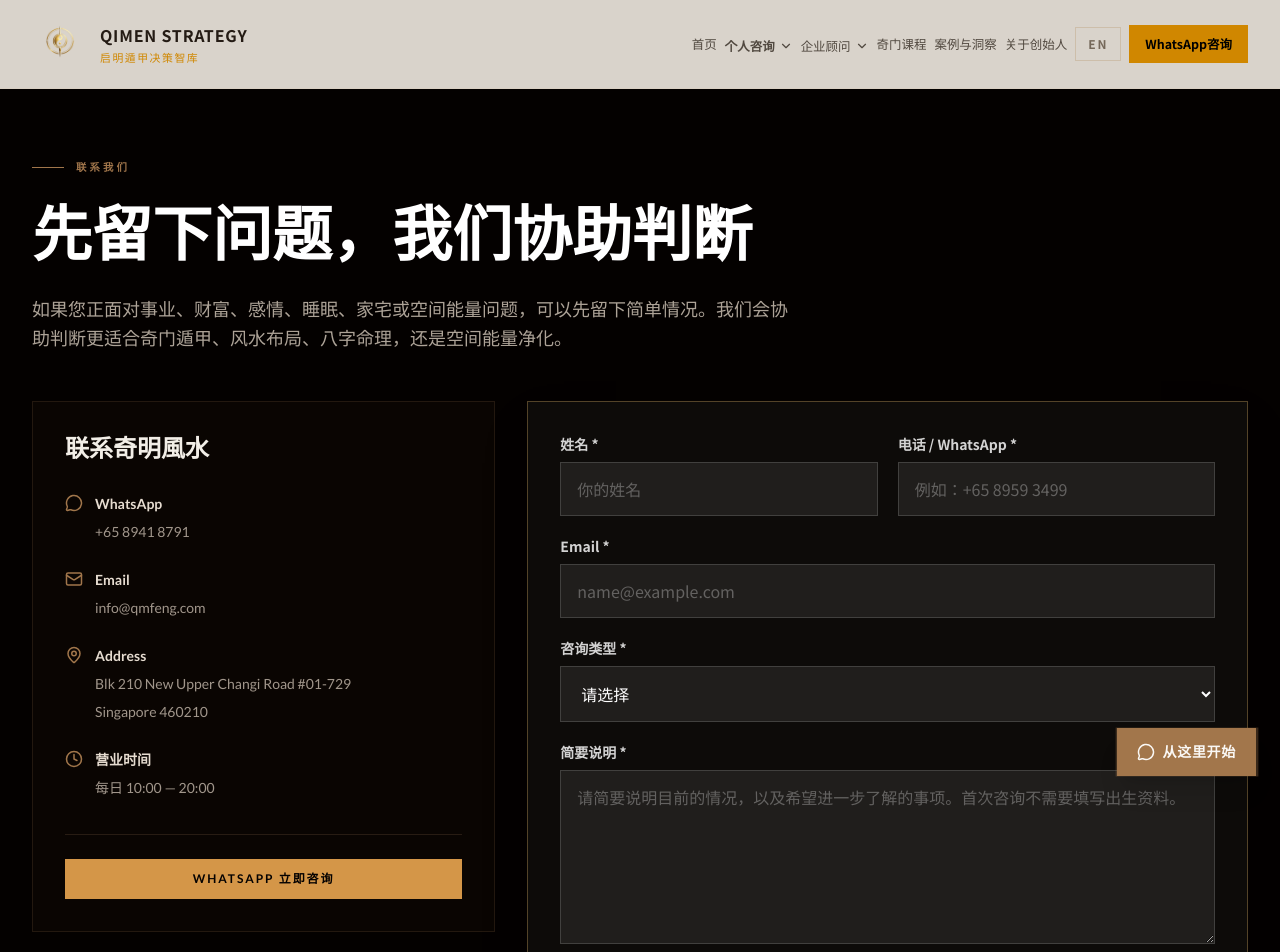
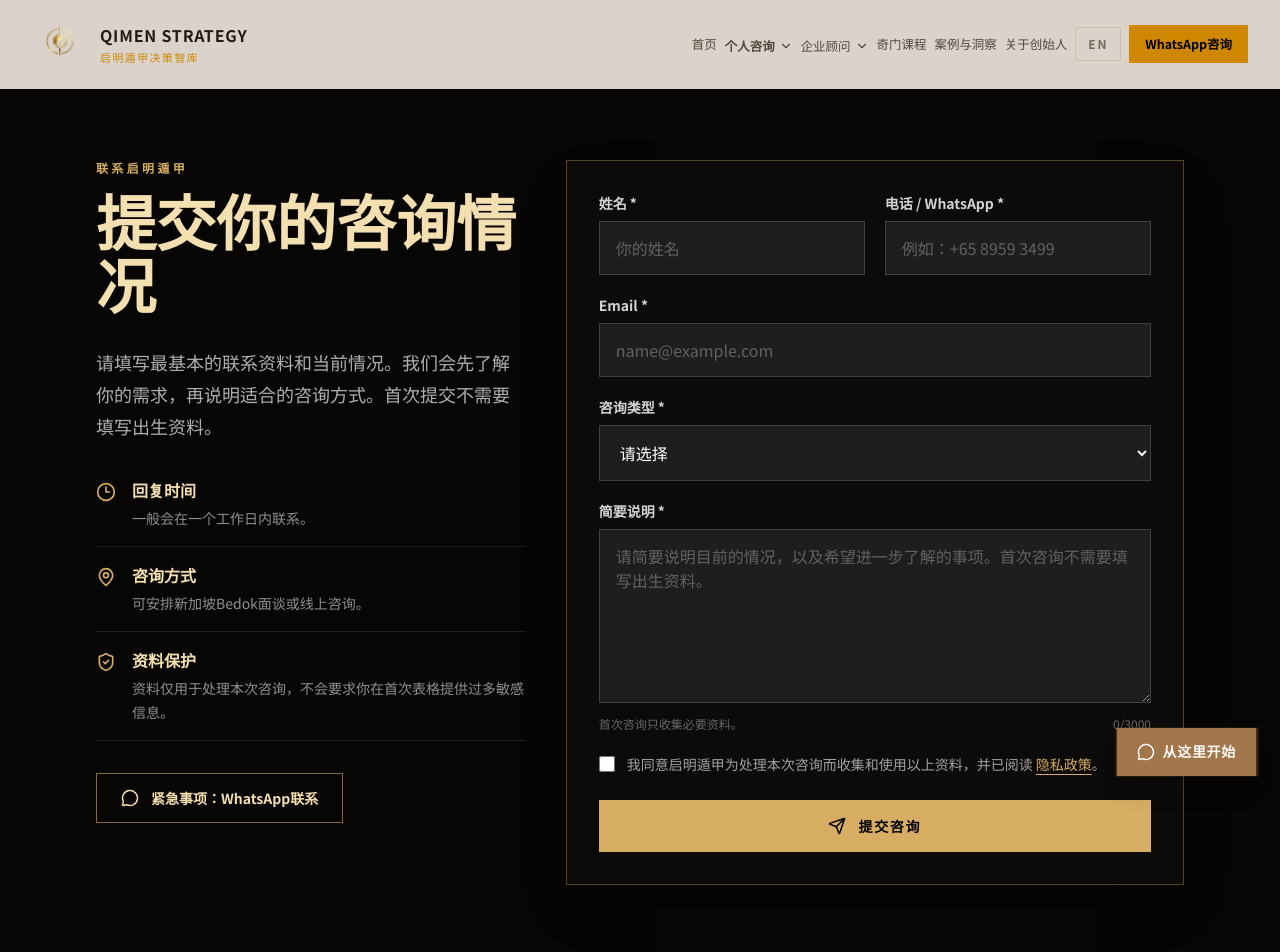
Before and after one commit to BODHIWONG/qmfeng-website, a Next.js app: page /contact in a window 1280 px wide. Shown: the top 952 px of the page. Built offline with nearby package versions, Linux system fonts and the light colour scheme.

Commit message:
Replace legacy contact page with native enquiry route

```diff
--- a/app/contact/page.tsx
+++ b/app/contact/page.tsx
@@ -1,138 +1,24 @@
-"use client";
+import type { Metadata } from "next";
+import ContactPageContent from "@/components/contact-page-content";
+import { LanguageProvider } from "@/contexts/language-context";
 
-import { LanguageProvider } from "@/contexts/language-context";
-import { useLanguage } from "@/contexts/language-context";
-import Navbar from "@/components/navbar";
-import Footer from "@/components/footer";
-import FloatingActions from "@/components/floating-actions";
-import ConsultationForm from "@/components/consultation-form";
-import { MapPin, Clock, Mail, MessageCircle } from "lucide-react";
-
-const WA_LINK = "https://wa.me/6589418791?text=Hello%20Master%20Qiming%2C%20I%20would%20like%20to%20enquire.";
-
-function ContactContent() {
-  const { t } = useLanguage();
-
-  return (
-    <div className="min-h-screen bg-[oklch(0.08_0.02_60)] text-white">
-      <Navbar />
-
-      <main className="container pt-32 pb-20 md:pt-40 md:pb-28">
-        <div className="mb-12 max-w-3xl">
-          <div className="mb-6 flex items-center gap-3">
-            <div className="h-px w-8 bg-[oklch(0.60_0.08_65)]" />
-            <span
-              className="text-[0.65rem] font-semibold uppercase tracking-[0.3em] text-[oklch(0.60_0.08_65)]"
-              style={{ fontFamily: "var(--font-lato), sans-serif" }}
-            >
-              {t("联系我们", "Contact")}
-            </span>
-          </div>
-
-          <h1
-            className="mb-5 text-4xl font-bold leading-tight md:text-6xl"
-            style={{ fontFamily: "var(--font-cormorant), var(--font-noto-serif), serif" }}
-          >
-            {t("先留下问题，我们协助判断", "Leave Your Question for Initial Review")}
-          </h1>
-
-          <p
-            className="text-base leading-relaxed text-[oklch(0.72_0.02_70)] md:text-lg"
-            style={{ fontFamily: "var(--font-lato), var(--font-noto-sans), sans-serif" }}
-          >
-            {t(
-              "如果您正面对事业、财富、感情、睡眠、家宅或空间能量问题，可以先留下简单情况。我们会协助判断更适合奇门遁甲、风水布局、八字命理，还是空间能量净化。",
-              "If you are facing career, wealth, relationship, sleep, home energy or space-related concerns, leave a short note. We will review your situation and suggest whether Qi Men Dun Jia, Feng Shui, Bazi or Space Energy Purification may be more suitable."
-            )}
-          </p>
-        </div>
-
-        <div className="grid gap-8 lg:grid-cols-[0.9fr_1.4fr] lg:items-start">
-          <aside className="border border-[oklch(0.22_0.025_60)] bg-[oklch(0.12_0.018_60)] p-6 md:p-8">
-            <h2
-              className="mb-6 text-2xl font-bold text-[oklch(0.95_0.01_75)]"
-              style={{ fontFamily: "var(--font-cormorant), var(--font-noto-serif), serif" }}
-            >
-              {t("联系奇明風水", "Contact QiMing Feng Shui")}
-            </h2>
-
-            <div
-              className="space-y-5 text-sm leading-7 text-[oklch(0.68_0.02_70)]"
-              style={{ fontFamily: "var(--font-lato), var(--font-noto-sans), sans-serif" }}
-            >
-              <a
-                href="https://wa.me/6589418791?text=Hello%20Master%20Qiming%2C%20I%20would%20like%20to%20enquire."
-                target="_blank"
-                rel="noopener noreferrer"
-                className="flex gap-3 transition-colors hover:text-[oklch(0.72_0.10_70)]"
-              >
-                <MessageCircle className="mt-1 shrink-0 text-[oklch(0.60_0.08_65)]" size={18} />
-                <span>
-                  <strong className="block text-[oklch(0.90_0.02_75)]">WhatsApp</strong>
-                  +65 8941 8791
-                </span>
-              </a>
-
-              <a
-                href="mailto:info@qmfeng.com"
-                className="flex gap-3 transition-colors hover:text-[oklch(0.72_0.10_70)]"
-              >
-                <Mail className="mt-1 shrink-0 text-[oklch(0.60_0.08_65)]" size={18} />
-                <span>
-                  <strong className="block text-[oklch(0.90_0.02_75)]">Email</strong>
-                  info@qmfeng.com
-                </span>
-              </a>
-
-              <a
-                href="https://www.google.com/maps/place/Blk+210+New+Upper+Changi+Road,+%2301-729,+Singapore+460210"
-                target="_blank"
-                rel="noopener noreferrer"
-                className="flex gap-3 transition-colors hover:text-[oklch(0.72_0.10_70)]"
-              >
-                <MapPin className="mt-1 shrink-0 text-[oklch(0.60_0.08_65)]" size={18} />
-                <span>
-                  <strong className="block text-[oklch(0.90_0.02_75)]">Address</strong>
-                  Blk 210 New Upper Changi Road #01-729<br />Singapore 460210
-                </span>
-              </a>
-
-              <div className="flex gap-3">
-                <Clock className="mt-1 shrink-0 text-[oklch(0.60_0.08_65)]" size={18} />
-                <span>
-                  <strong className="block text-[oklch(0.90_0.02_75)]">{t("营业时间", "Hours")}</strong>
-                  {t("每日 10:00 — 20:00", "Daily 10:00 — 20:00")}
-                </span>
-              </div>
-            </div>
-
-            <div className="mt-8 border-t border-[oklch(0.24_0.025_60)] pt-6">
-              <a
-                href={WA_LINK}
-                target="_blank"
-                rel="noopener noreferrer"
-                className="inline-flex w-full justify-center bg-[oklch(0.72_0.12_70)] px-5 py-3 text-xs font-bold uppercase tracking-[0.16em] text-[oklch(0.08_0.02_60)] transition-opacity hover:opacity-90"
-                style={{ fontFamily: "var(--font-lato), sans-serif" }}
-              >
-                {t("WhatsApp 立即咨询", "WhatsApp Consultation")}
-              </a>
-            </div>
-          </aside>
-
-          <ConsultationForm />
-        </div>
-      </main>
-
-      <Footer />
-      <FloatingActions />
-    </div>
-  );
-}
+export const metadata: Metadata = {
+  title: "Contact Qimen Strategy Singapore｜Consultation Enquiry",
+  description:
+    "Contact Qimen Strategy in Singapore for business advisory, personal decisions, relationship, career, Qi Men Dun Jia, Bazi, Feng Shui and course enquiries.",
+  alternates: {
+    canonical: "https://www.qmfeng.com/contact",
+    languages: {
+      "en-SG": "https://www.qmfeng.com/en/contact",
+      "zh-SG": "https://www.qmfeng.com/zh/contact",
+    },
+  },
+};
 
 export default function ContactPage() {
   return (
     <LanguageProvider>
-      <ContactContent />
+      <ContactPageContent />
     </LanguageProvider>
   );
 }
```
